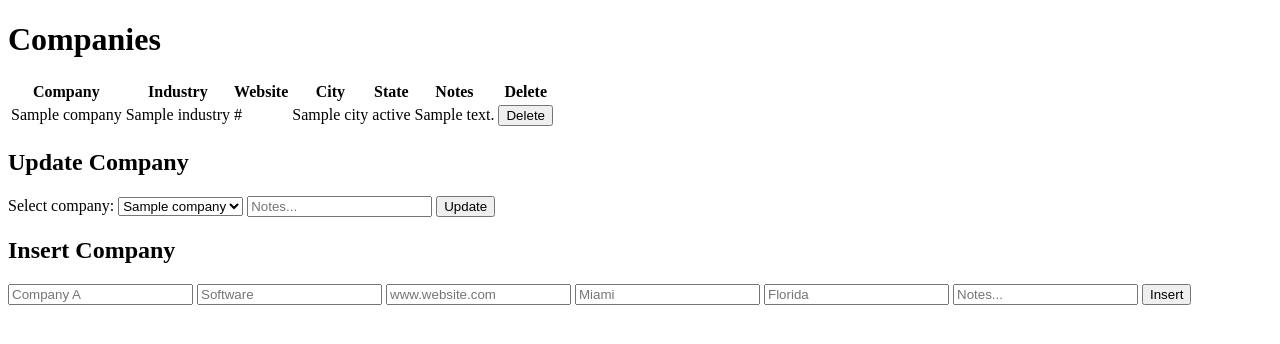
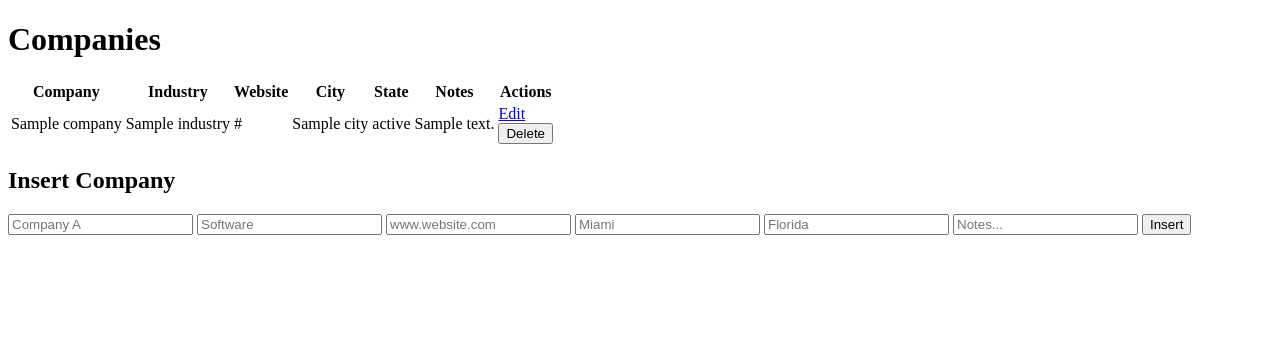
Before and after one commit to ana-ruth/job-application-tracker, a Flask app: template templates/companies.html in a window 1280 px wide. Shown: the top 344 px of the page. Run offline with Flask 3, Linux system fonts and the light colour scheme; the template is opened without the code that fills it: most values are stand-ins (such as "Sample title", 1, 10 or a date in 2020); parts of the project's set-up code (start-up, migrations or seed data) failed here and were passed over.

Commit message:
Changed UPDATE functionality to have an edit function for each row in the companies table

```diff
--- a/app.py
+++ b/app.py
@@ -1,4 +1,4 @@
-from flask import Flask, render_template, request, redirect
+from flask import Flask, render_template, request, redirect, url_for
 import mysql.connector
 
 from database import *
@@ -22,8 +22,33 @@ def dashboard():
 
 @app.route('/companies')
 def companies():
+
+    edit_id = request.args.get('edit', type=int)
+    conn = get_db()
+    cursor = conn.cursor(dictionary=True)
+    cursor.close
     companies = read_all_companies()
-    return render_template('companies.html', companies=companies)
+
+    return render_template('companies.html', companies=companies, edit_id=edit_id)
+
+
+@app.route('/companies/update/<int:company_id>', methods = ['POST'])
+def updateCompany(company_id):
+
+    # if user input is empty set it to None (Null)
+    company_name = request.form.get('company_name')
+    industry = request.form.get('industry','').strip() or None
+    website = request.form.get('website','').strip() or None
+    city = request.form.get('city','').strip() or None
+    state = request.form.get('state','').strip() or None
+    notes = request.form.get('notes','').strip() or None
+
+    update_company(company_id, company_name, industry, website, city, state, notes)
+
+    return redirect(url_for('companies'))
+
+
+
 
 @app.route('/companies/delete', methods=['POST'])
 def deleteCompany():
@@ -32,18 +57,11 @@ def deleteCompany():
         delete_company(companyID)
     return redirect('/companies')
 
-@app.route('/companies/update', methods=['POST'])
-def updateCompany():
-    if request.method == 'POST':
-        company = request.form['companyName']
-        notes = request.form['CompanyNotes']
-        update_company(company, notes)
-
-    return redirect('/companies')
 
 @app.route('/companies/insert', methods=['POST'])
 def createCompany():
     if request.method == 'POST':
+
         company = request.form['company_name']
         industry = request.form['industry']
         website =  request.form['website']
--- a/database.py
+++ b/database.py
@@ -20,31 +20,32 @@ def read_all_companies():
 
     return companies
 
-def delete_company(companyID):
+def delete_company(company_id):
     try:
         conn = get_db()
         cursor = conn.cursor(dictionary=True)
         delete_query = 'DELETE FROM companies WHERE company_id = %s'
-        cursor.execute(delete_query, (companyID,))
+        cursor.execute(delete_query, (company_id,))
         conn.commit()
         conn.close()
 
 
     except mysql.connector.Error as error:
-        print(f'Error: {error}')
+        print(f'Error Deleting Company: {error}')
         conn.rollback()
 
-def update_company(company, notes):
+def update_company(company_id, company_name, industry, website, city, state, notes):
     try:
         conn = get_db()
         cursor = conn.cursor(dictionary=True)
-        update_query = 'UPDATE companies SET notes = %s WHERE company_name = %s'
-        cursor.execute(update_query, (notes, company))
+        update_query = 'UPDATE companies SET company_name = %s, industry = %s, website = %s, city = %s, state = %s, notes = %s WHERE company_id = %s'
+
+        cursor.execute(update_query, (company_name, industry, website, city, state, notes, company_id))
         conn.commit()
         conn.close()
 
     except mysql.connector.Error as error:
-        print(f'Error: {error}')
+        print(f'Error Updating Company: {error}')
         conn.rollback()
 
 def create_company(company_name, industry, website, city, state, notes):
@@ -60,5 +61,5 @@ def create_company(company_name, industry, website, city, state, notes):
         conn.close()
 
     except mysql.connector.Error as error:
-        print(f'Error: {error}')
+        print(f'Error Inserting Company: {error}')
         conn.rollback()
--- a/templates/companies.html
+++ b/templates/companies.html
@@ -8,6 +8,7 @@
         <h1>Companies</h1>
 
     <table>
+        <thead>
             <tr>
                     <th>Company</th>
                     <th>Industry</th>
@@ -15,54 +16,71 @@
                     <th>City</th>
                     <th>State</th>
                     <th>Notes</th>
+                    <th>Actions</th>
+            </tr>
+        </thead>
 
-                <th>Delete</th>
-            </tr>
-
+        <tbody>
             {% for company in companies %}
             <tr>
-                <td>{{company['company_name']}}</td>
-                <td>{{company['industry']}}</td>
-                <td>{{company['website']}}</td>
-                <td>{{company['city']}}</td>
-                <td>{{company['state']}}</td>
-                <td>{{company['notes']}}</td>
+                {% if edit_id == company['company_id'] %}
+                    <form id="edit-form-{{ company['company_id'] }}" action="/companies/update/{{ company['company_id'] }}" method="POST"></form>
 
-                <td><form action="/companies/delete" method = "POST">
-                    <input type="hidden" name="company_id" value = "{{company['company_id']}}">
-                    <button type ="submit" onclick="return confirm('Are you sure?')"> Delete</button>
-                    </form>
+                    <td>
+                        <input type="text" name="company_name" form="edit-form-{{ company['company_id'] }}" value="{{ company['company_name'] or '' }}" required>
+                    </td>
+                    <td>
+                        <input type="text" name="industry" form="edit-form-{{ company['company_id'] }}" value="{{ company['industry'] or '' }}">
                     </td>
 
+                    <td>
+                        <input type="text" name="website" form="edit-form-{{ company['company_id'] }}" value="{{ company['website'] or '' }}">
+                    </td>
+
+                    <td>
+                        <input type="text" name="city" form="edit-form-{{ company['company_id'] }}" value="{{ company['city'] or ''}}">
+                    </td>
+
+                    <td>
+                        <input type="text" name="state" form="edit-form-{{ company['company_id'] }}" value="{{ company['state'] or '' }}">
+                    </td>
+
+                    <td>
+                        <input type="text" name="notes" form="edit-form-{{ company['company_id'] }}" value="{{ company['notes'] or '' }}">
+                    </td>
+
+                    <td>
+                        <button type="submit" form="edit-form-{{ company['company_id'] }}">Save</button>
+                        <a href="/companies">Cancel</a>
+                    </td>
+
+                {% else %}
+                    <td>{{ company['company_name'] or ''}}</td>
+                    <td>{{ company['industry'] or ''}}</td>
+                    <td>{{ company['website'] or ''}}</td>
+                    <td>{{ company['city'] or ''}} </td>
+                    <td>{{ company['state'] or ''}}</td>
+                    <td>{{ company['notes'] or ''}}</td>
+                    <td>
+                        <a href="/companies?edit={{ company['company_id'] }}">Edit</a>
+
+                        <form action="/companies/delete" method="POST">
+                            <input type="hidden" name="company_id" value="{{company['company_id']}}">
+                            <button type="submit" onclick="return confirm('Are you sure?')">Delete</button>
+                        </form>
+
+
+                    </td>
+                {% endif %}
             </tr>
-            {%endfor%}
+            {% endfor %}
+        </tbody>
+    </table>
 
-        </table>
-<!--
-        <h2>Delete Company</h2>
-        <form action="/companies/delete" method = "POST">
-
-            <input type="text" name="Company" placeholder = "Company A">
-            <button type ="submit"> Delete</button>
-        </form>
-    -->
-
-        <h2>Update Company</h2>
-        <form action="/companies/update" method = "POST">
-            <label for="companies">Select company: </label>
-            <select id="companies" name="companyName">
-                {% for company in companies %}
-                <option value = "{{company['company_name']}}" >{{company['company_name']}}</option>
-                {%endfor%}
-            </select>
-
-            <input type="text" name = "CompanyNotes" placeholder="Notes...">
-            <button type ="submit">Update</button>
-        </form>
 
         <h2>Insert Company</h2>
         <form action ="/companies/insert" method = "POST">
-            <input type="text" name="company_name" placeholder = "Company A">
+            <input type="text" name="company_name" placeholder = "Company A" required>
             <input type="text" name = "industry", placeholder="Software">
             <input type="text" name="website" placeholder="www.website.com">
             <input type="text" name="city" placeholder="Miami">
```
Also changed, not shown: AI_USAGE.md (+3 -0 lines). Lines whose indentation alone changed are shown as unchanged.
